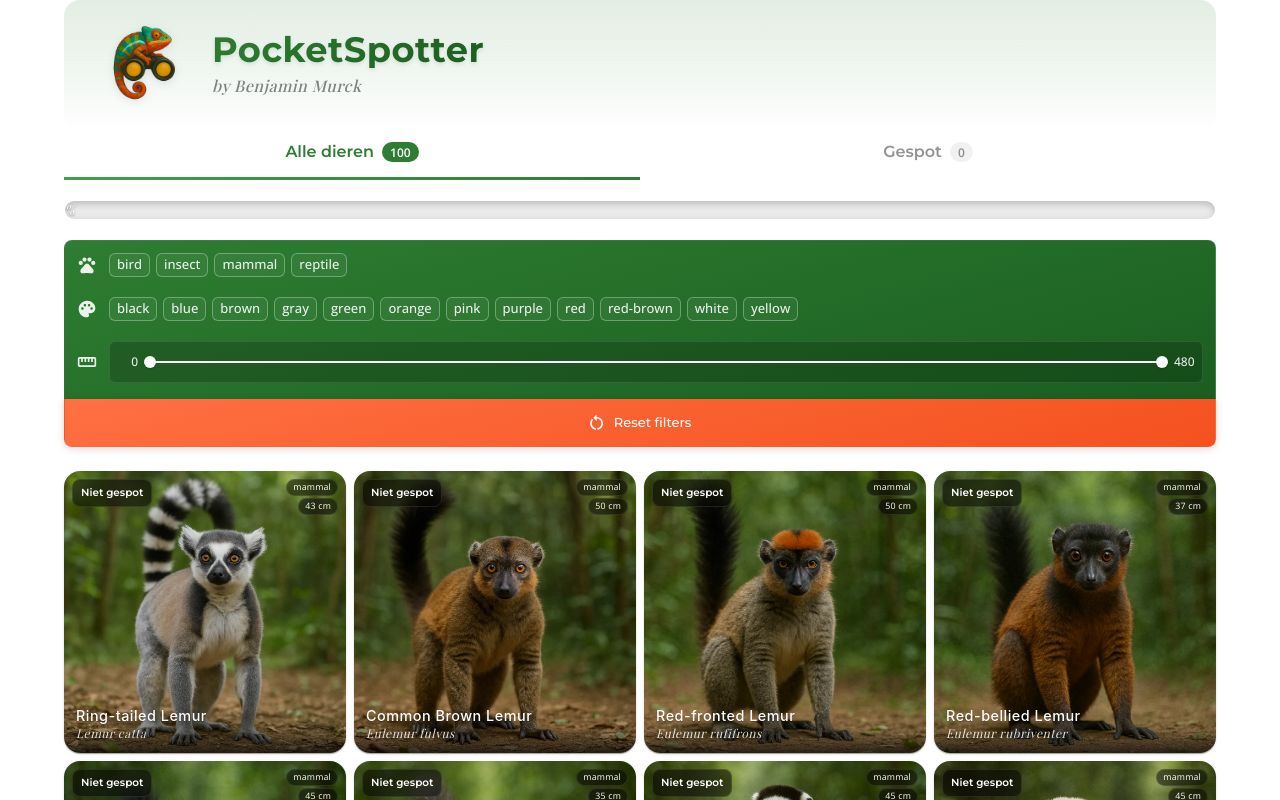
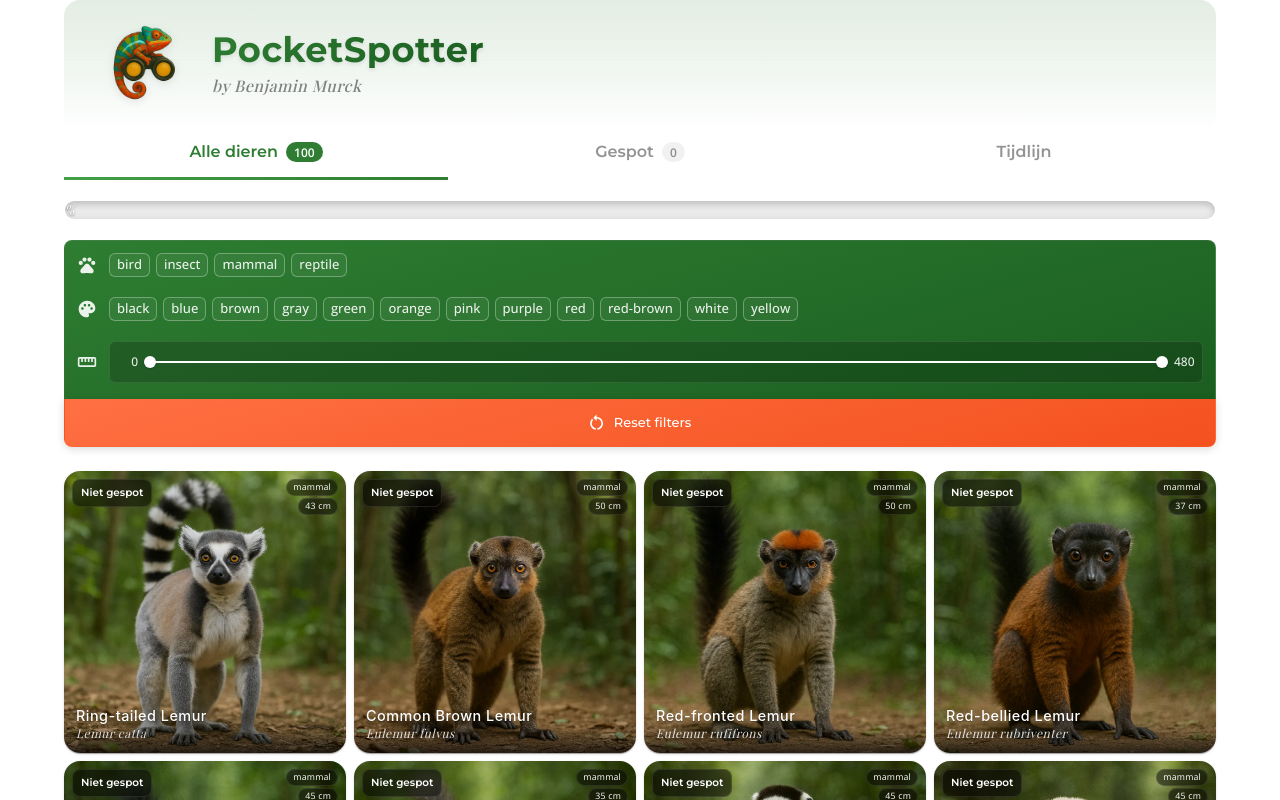
Before and after one commit to BenjaminMurck/PocketSpotter-Madagascar, a React (Create React App) app: page / in a window 1280 px wide. Built offline with nearby package versions, Linux system fonts and the light colour scheme; a web font is replaced by a local one.

Commit message:
Filter systeem alleen zichtbaar op 'Alle dieren' tab

```diff
--- a/src/App.js
+++ b/src/App.js
@@ -26,6 +26,7 @@ import {
   Palette as ColorIcon,
   RestartAlt as ResetIcon
 } from '@mui/icons-material';
+import Timeline from './components/Timeline';
 
 const StyledCard = styled(Card)(({ theme }) => ({
   position: 'relative',
@@ -826,6 +827,18 @@ function App() {
                   </Box>
                 }
               />
+              <Tab
+                label={
+                  <Box sx={{
+                    display: 'flex',
+                    alignItems: 'center',
+                    gap: 1,
+                    py: 0.5
+                  }}>
+                    <span>Tijdlijn</span>
+                  </Box>
+                }
+              />
             </Tabs>
           </Box>
 
@@ -930,6 +943,8 @@ function App() {
               </Box>
             </Box>
 
+            {activeTab === 0 && (
+              <>
                 <Paper
                   sx={{
                     mb: 0,
@@ -1113,6 +1128,8 @@ function App() {
                 >
                   Reset filters
                 </Button>
+              </>
+            )}
 
             {filteredAnimals.length === 0 ? (
               <Box sx={{ textAlign: 'center', py: 4 }}>
@@ -1123,6 +1140,8 @@ function App() {
                   }
                 </Typography>
               </Box>
+            ) : activeTab === 2 ? (
+              <Timeline spottedAnimals={spottedAnimals} animalsData={animalsData} />
             ) : (
               <Grid container spacing={1}>
                 {filteredAnimals.map(animal => (
```
Lines whose indentation alone changed are shown as unchanged.
